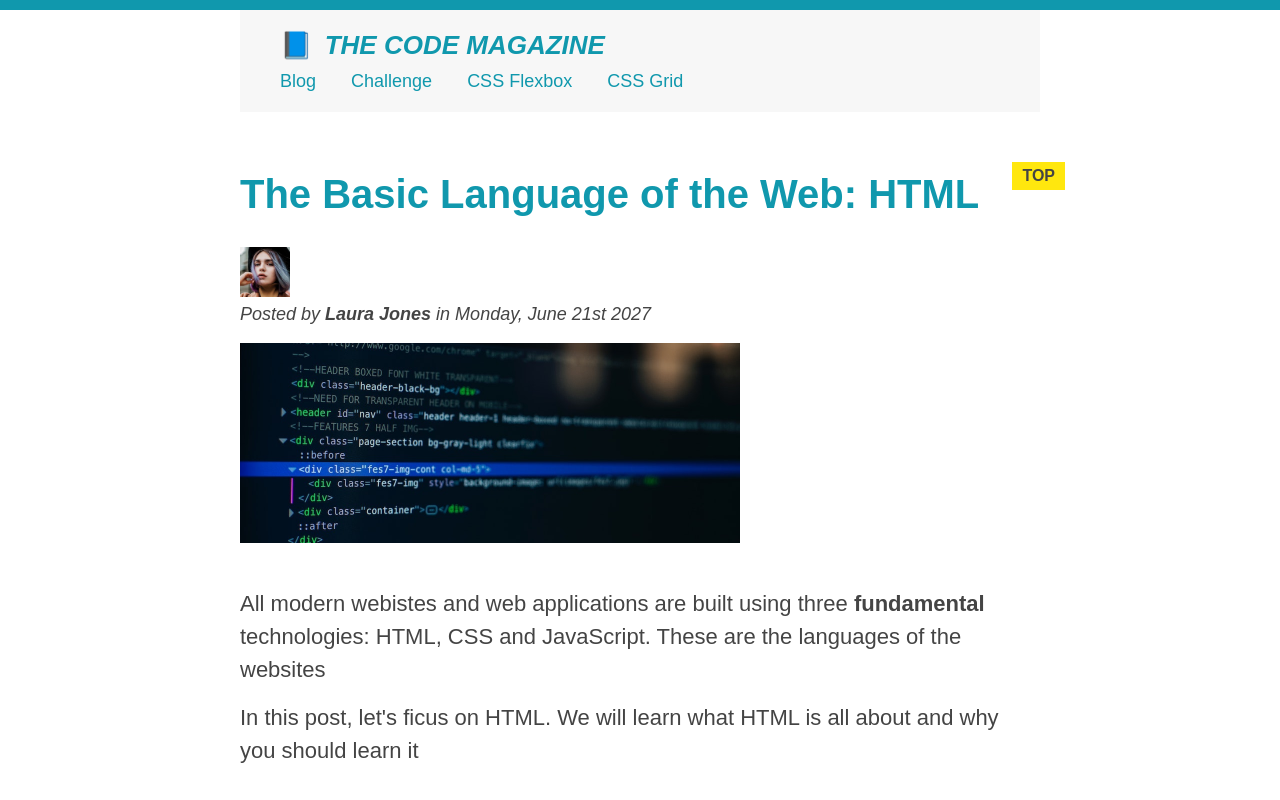
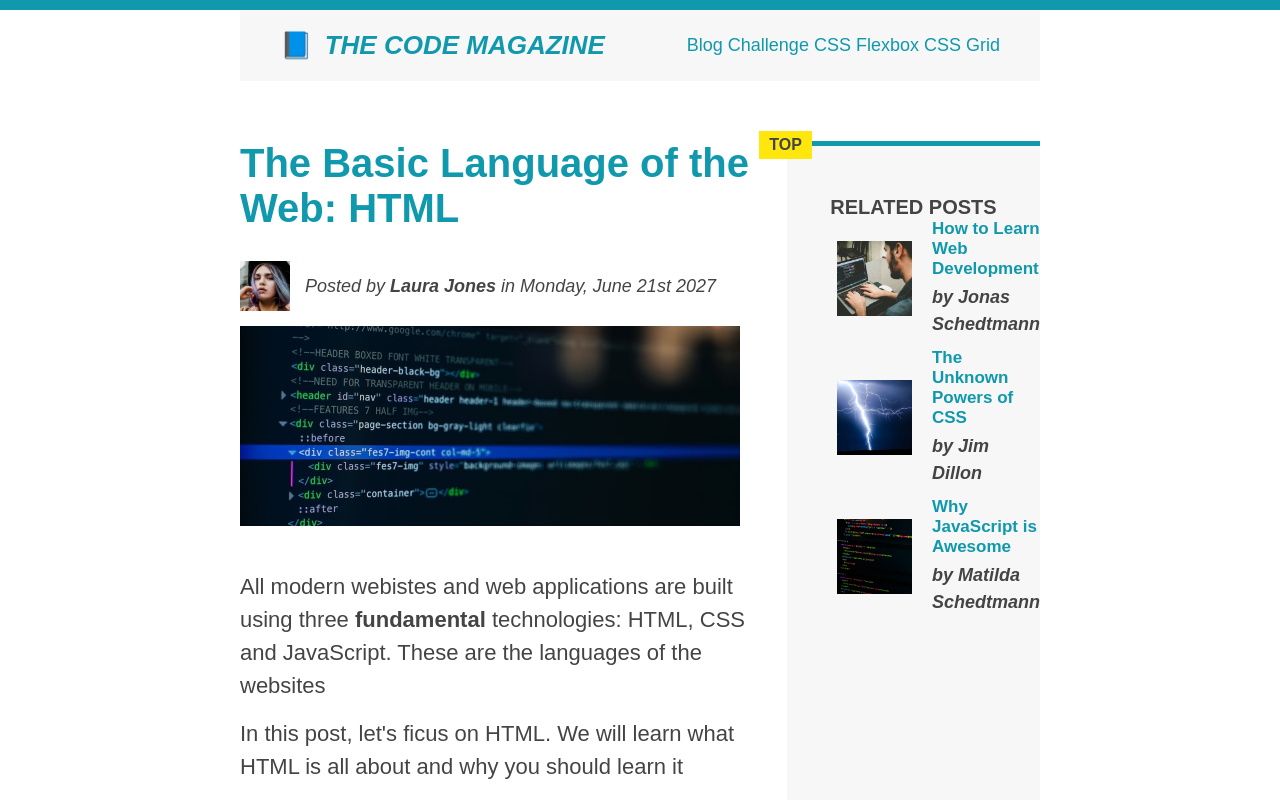
Before and after one commit to afiqhafizuddin/html-css-learn, a plain HTML site: page index.html in a window 1280 px wide. Shown: the top 800 px of the page. Drawn offline with Linux system fonts and the light colour scheme.

Commit message:
style related-author, related-post, related-link classes

```diff
--- a/style.css
+++ b/style.css
@@ -20,12 +20,49 @@ body {
   background-color: #f7f7f7;
   padding: 20px 40px;
   margin-bottom: 60px;
+  display: flex;
+  align-items: center;
+  justify-content: space-between;
 }
 
+.author-box {
+  display: flex;
+  align-items: center;
+  margin-bottom: 15px;
+}
+
+.author {
+  margin-bottom: 0;
+  margin-left: 15px;
+}
+
+.related-post {
+  display: flex;
+  align-items: center;
+  gap: 20px;
+}
+
+.related-author {
+  margin-bottom: 0;
+  font-size: 14px;
+  font-weight: normal;
+  font-style: italic;
+}
+
+.related-link:link {
+  font-size: 17px;
+  font-weight: bold;
+  font-style: normal;
+  display: block;
+  margin-bottom: 5px;
+}
 nav {
   font-size: 18px;
 }
 
+.row {
+  display: flex;
+}
 article {
   margin-bottom: 60px;
 }
@@ -39,7 +76,6 @@ aside {
   border-top: 5px solid #1098ad;
   border-bottom: 5px solid #1098ad;
   padding: 50px 0;
-  width: 500px;
 }
 
 /* Smaller Elements */
@@ -65,6 +101,12 @@ h3 {
   font-size: 30px;
   margin-bottom: 20px;
   margin-top: 40px;
+}
+
+h4 {
+  font-size: 20px;
+  text-transform: uppercase;
+  text-align: center;
 }
 
 p {
@@ -110,10 +152,6 @@ li:first-child {
   font-weight: bold;
 }
 
-li:last-child {
-  font-style: italic;
-}
-
 article p:first-child {
   color: red;
 }
@@ -144,8 +182,8 @@ a:active {
 }
 
 nav a:link {
-  margin-right: 30px;
-  margin-top: 10px;
+  /* margin-right: 30px;
+  margin-top: 10px; */
   display: inline-block;
 }
 
```
